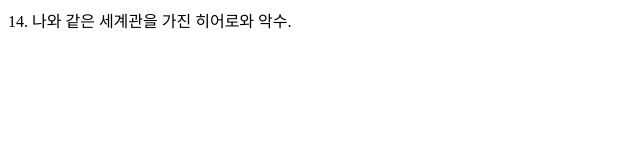
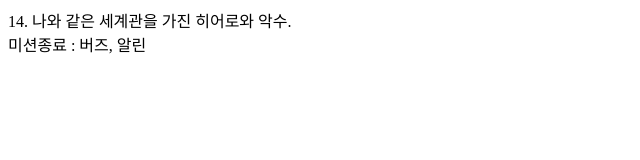
Before and after one commit to KIMSG/sample, a plain HTML site: page index14_AbcHe0gh.html in a window 1280 px wide. Shown: the whole page, without its empty margins (0-640 px from the left). Drawn offline with Linux system fonts and the light colour scheme.

Commit message:
미션 14번

```diff
--- a/index14_AbcHe0gh.html
+++ b/index14_AbcHe0gh.html
@@ -51,7 +51,8 @@
   <body>
     <!-- <img class="flip-horizontal-bck" src="1.png" alt=""> -->
     <div class="tracking-in-expand">
-      14.	나와 같은 세계관을 가진 히어로와 악수.
+      14.	나와 같은 세계관을 가진 히어로와 악수.<br>
+      미션종료 : 버즈, 알린
 
     </div>
   </body>
```
